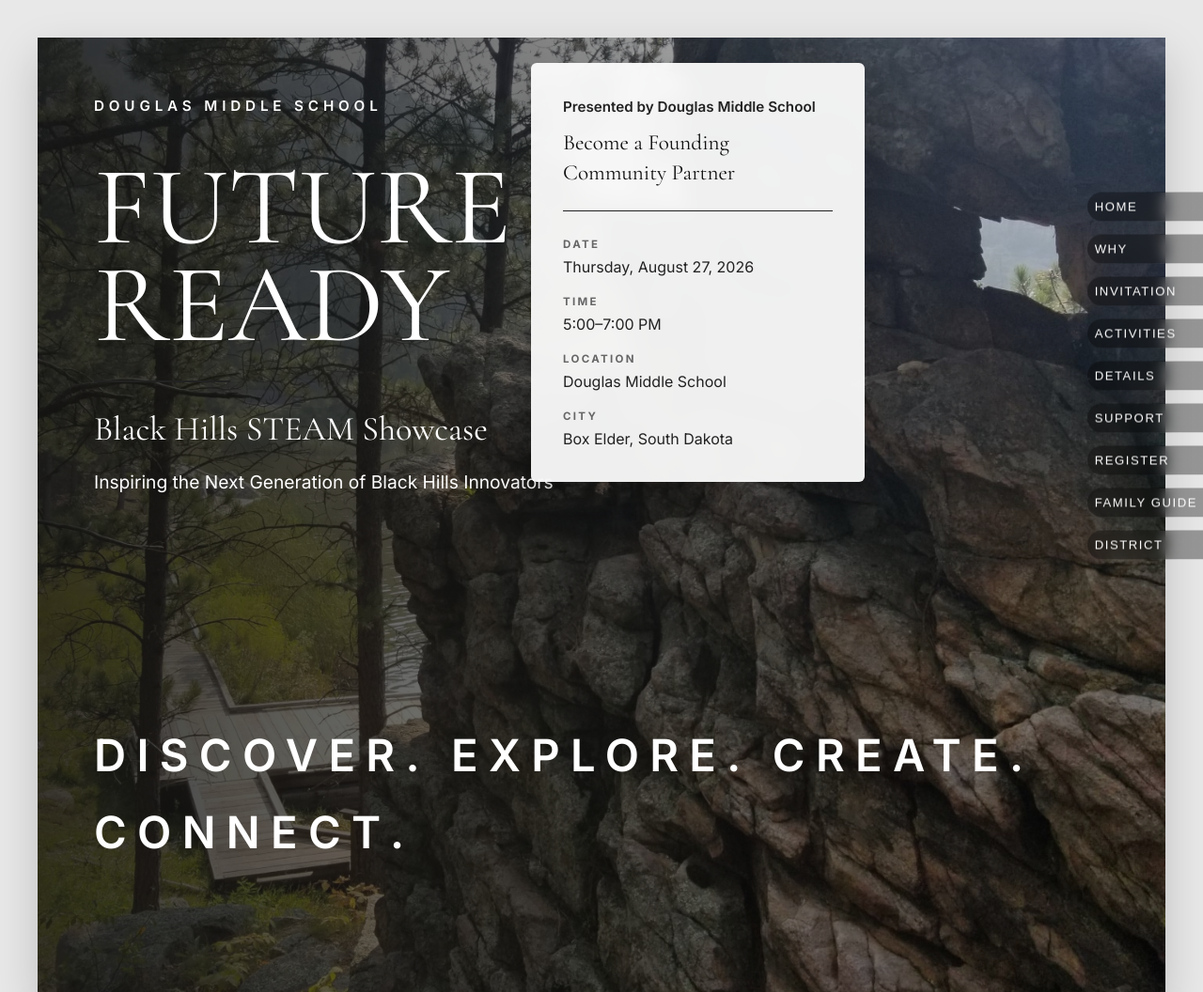
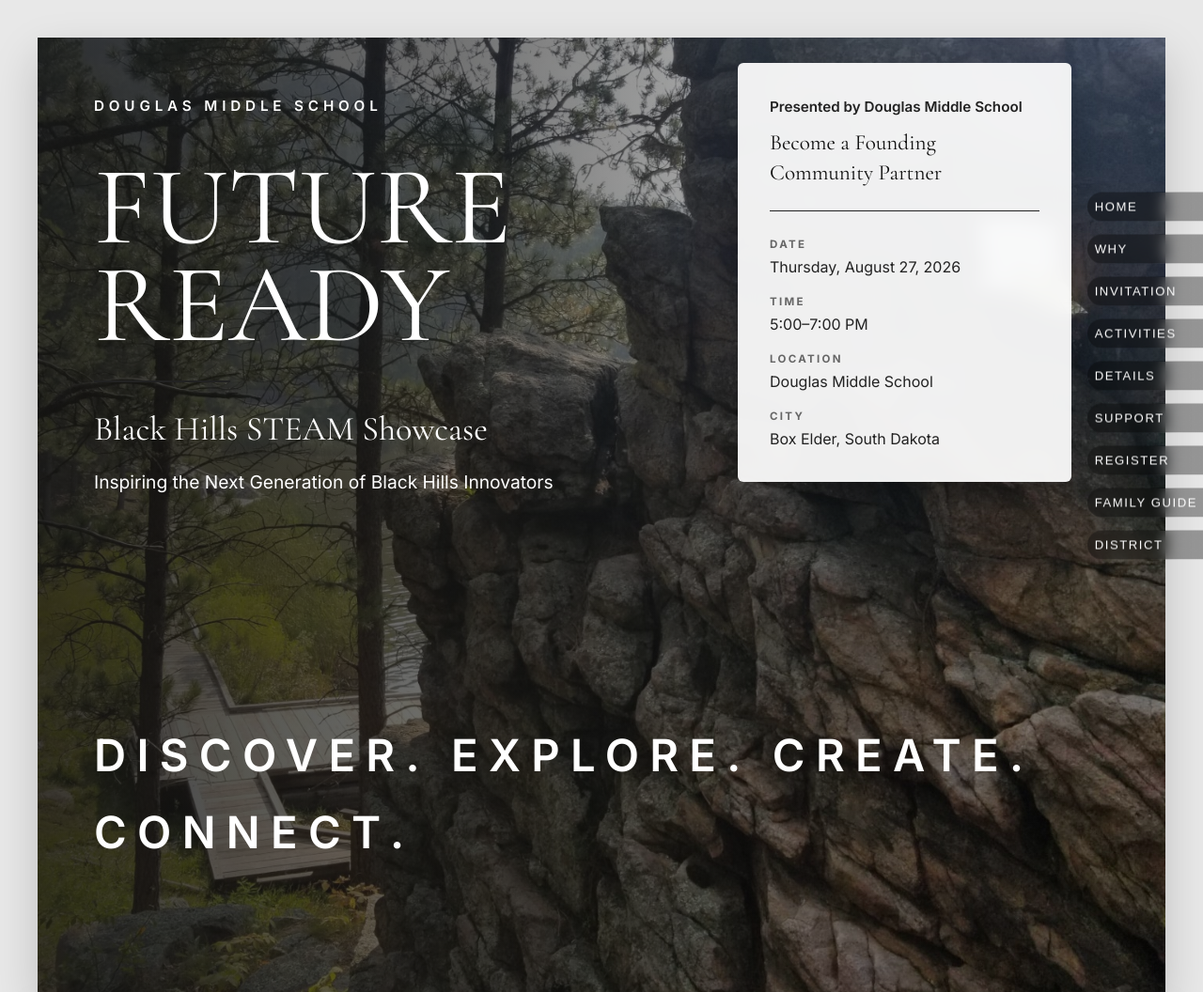
Before and after one commit to An-Chovy/STEAM, a plain HTML site: page index.html in a window 1280 px wide. Shown: the top 1056 px of the page at 94% size. Drawn offline with nearby package versions, Linux system fonts and the light colour scheme.

Commit message:
side panel shifted

```diff
--- a/css/style.css
+++ b/css/style.css
@@ -345,7 +345,7 @@ p{
 
     position: relative;
 
-    right: 260px;
+    right: 40px;
 
     top: -60px;
 }
```
